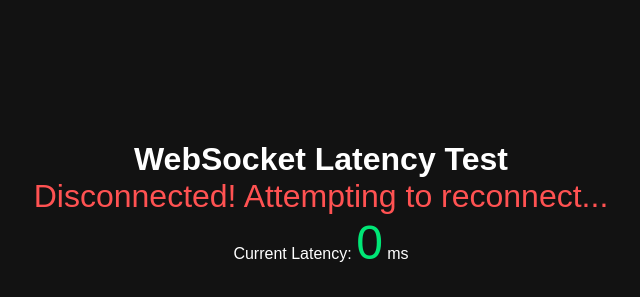
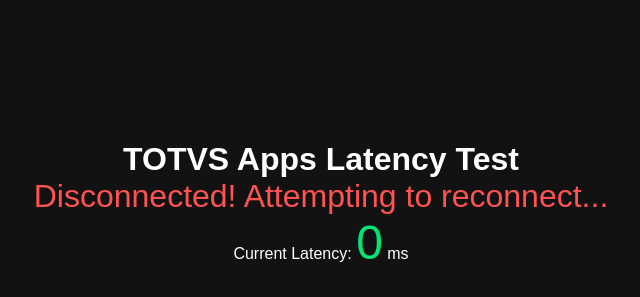
Before and after one commit to felipeconti/latency, a plain HTML site: page static/index.html in a window 1280 px wide. Shown: the part 30-327 px from the top of the page, without its empty margins (319-959 px from the left). Drawn offline with nearby package versions, Linux system fonts and the light colour scheme.

Commit message:
Reconnect

```diff
--- a/static/index.html
+++ b/static/index.html
@@ -3,7 +3,7 @@
 <head>
   <meta charset="UTF-8">
   <meta name="viewport" content="width=device-width, initial-scale=1.0">
-  <title>WebSocket Latency Test with Reconnection (Dark Mode)</title>
+  <title>TOTVS Apps Latency Test</title>
   <style>
     * {
       margin: 0;
@@ -61,7 +61,7 @@
 </head>
 <body>
   <div id="container">
-    <h1>WebSocket Latency Test</h1>
+    <h1>TOTVS Apps Latency Test</h1>
     <p id="connection-status">Connecting...</p>
     <p>Current Latency: <span id="latency">0</span> ms</p>
 
```
